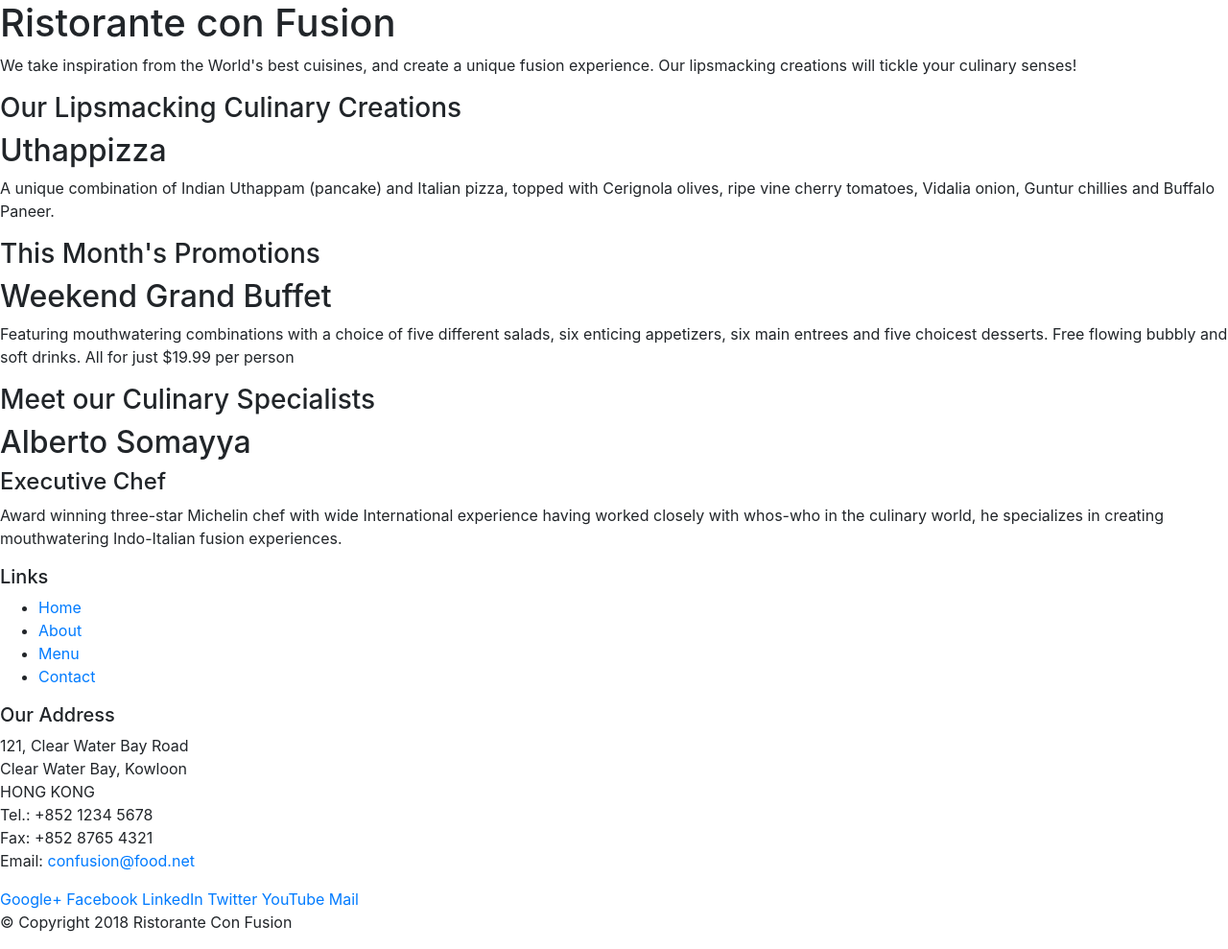
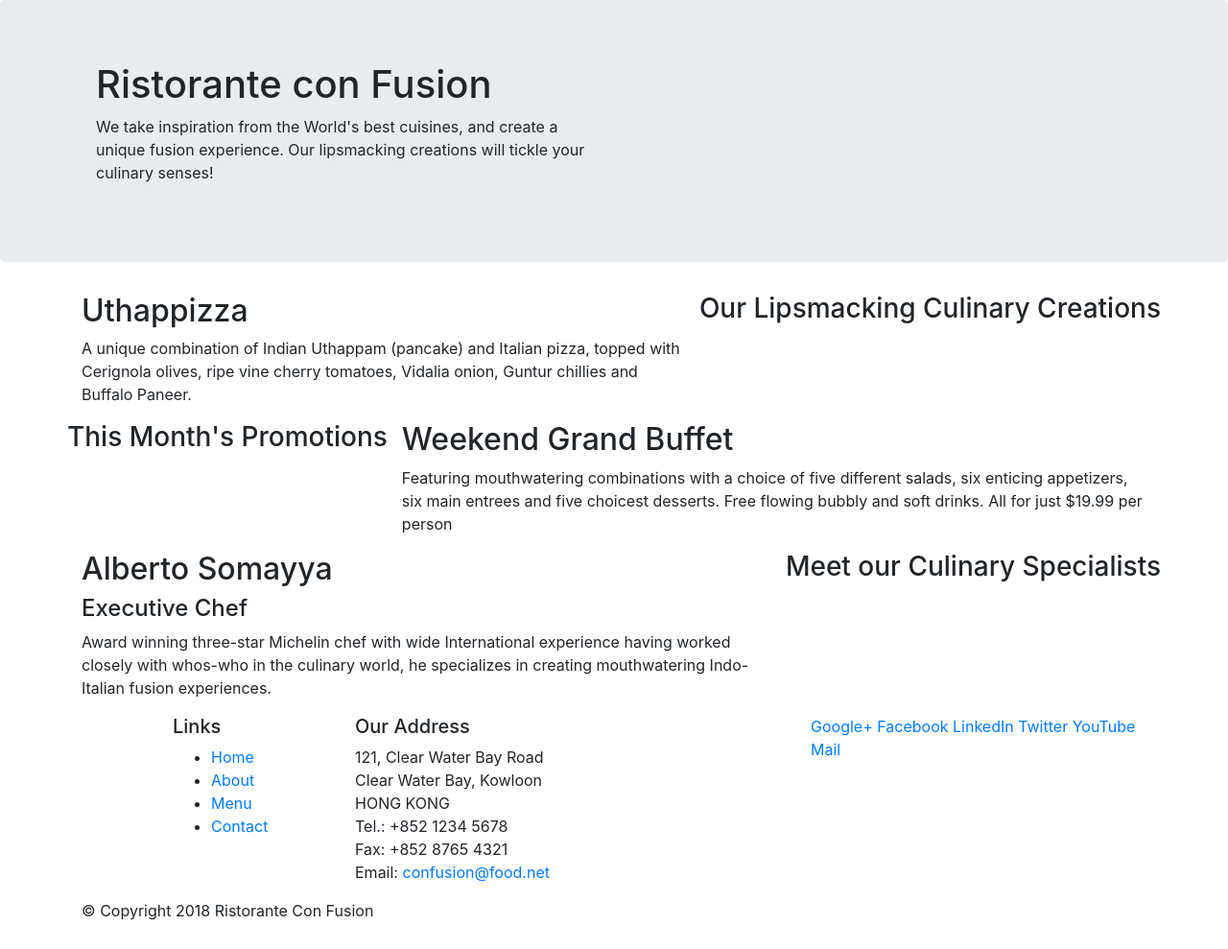
Before and after one commit to AliMatias/coursera-react, a website: page bootstrap-test1/index.html in a window 1280 px wide. Shown: the whole page at 96% size. Drawn offline with nearby package versions, Linux system fonts and the light colour scheme.

Commit message:
bootstrap grid part1

```diff
--- a/bootstrap-test1/index.html
+++ b/bootstrap-test1/index.html
@@ -14,46 +14,46 @@
 
 <body>
 
-    <header>
-        <div>
-            <div>
-                <div>
+    <header class="jumbotron">
+        <div class="container">
+            <div clas="row">
+                <div class="col-12 col-sm-6">
                     <h1>Ristorante con Fusion</h1>
                     <p>We take inspiration from the World's best cuisines, and create a unique fusion experience. Our lipsmacking creations will tickle your culinary senses!</p>
                 </div>
-                <div>
+                <div class="col-12 col-sm">
                 </div>
             </div>
         </div>
     </header>
 
-    <div>
-        <div>
-            <div>
+    <div class="container">
+        <div class="row">
+            <div clas="col-12 col-sm-4 order-sm-last col-md-3">
                 <h3>Our Lipsmacking Culinary Creations</h3>
             </div>
-            <div>
+            <div class="col col-sm order-sm-first col-md">
                 <h2>Uthappizza</h2>
                 <p>A unique combination of Indian Uthappam (pancake) and Italian pizza, topped with Cerignola olives, ripe vine cherry tomatoes, Vidalia onion, Guntur chillies and Buffalo Paneer.</p>
             </div>
         </div>
 
 
-        <div>
-            <div>
+        <div class="row">
+            <div clas="col-12 col-sm-4 col-md-3">
                 <h3>This Month's Promotions</h3>
             </div>
-            <div>
+            <div class="col col-sm col-md">
                 <h2>Weekend Grand Buffet</h2>
                 <p>Featuring mouthwatering combinations with a choice of five different salads, six enticing appetizers, six main entrees and five choicest desserts. Free flowing bubbly and soft drinks. All for just $19.99 per person </p>
             </div>
         </div>
 
-        <div>
-            <div>
+        <div class="row">
+            <div clas="col-12 col-sm-4 order-sm-last col-md-3">
                 <h3>Meet our Culinary Specialists</h3>
             </div>
-            <div>
+            <div class="col col-sm order-sm-first col-md">
                 <h2>Alberto Somayya</h2>
                 <h4>Executive Chef</h4>
                 <p>Award winning three-star Michelin chef with wide International experience having worked closely with whos-who in the culinary world, he specializes in creating mouthwatering Indo-Italian fusion experiences. </p>
@@ -62,9 +62,9 @@
     </div>
 
     <footer>
-        <div>
-            <div>
-                <div>
+        <div class="container">
+            <div class="row">
+                <div class="col-4 offset-1 col-sm-2">
                     <h5>Links</h5>
                     <ul>
                         <li><a href="#">Home</a></li>
@@ -73,7 +73,7 @@
                         <li><a href="#">Contact</a></li>
                     </ul>
                 </div>
-                <div>
+                <div class="col-7 col-sm-5">
                     <h5>Our Address</h5>
                     <address>
 		              121, Clear Water Bay Road<br>
@@ -84,7 +84,7 @@
 		              Email: <a href="mailto:confusion@food.net">confusion@food.net</a>
 		           </address>
                 </div>
-                <div>
+                <div class="col-12 col-sm-4">
                     <div>
                         <a href="http://google.com/+">Google+</a>
                         <a href="http://www.facebook.com/profile.php?id=">Facebook</a>
@@ -95,8 +95,8 @@
                     </div>
                 </div>
            </div>
-           <div>
-                <div>
+           <div class="row">
+                <div class="col-auto">
                     <p>© Copyright 2018 Ristorante Con Fusion</p>
                 </div>
            </div>
```
